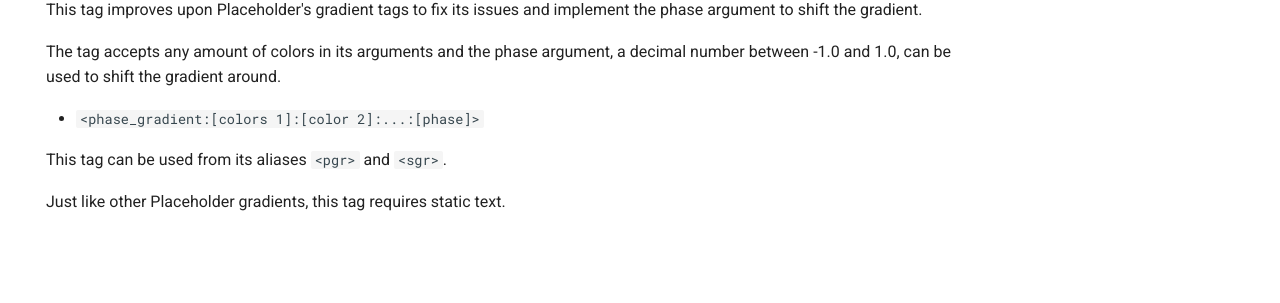
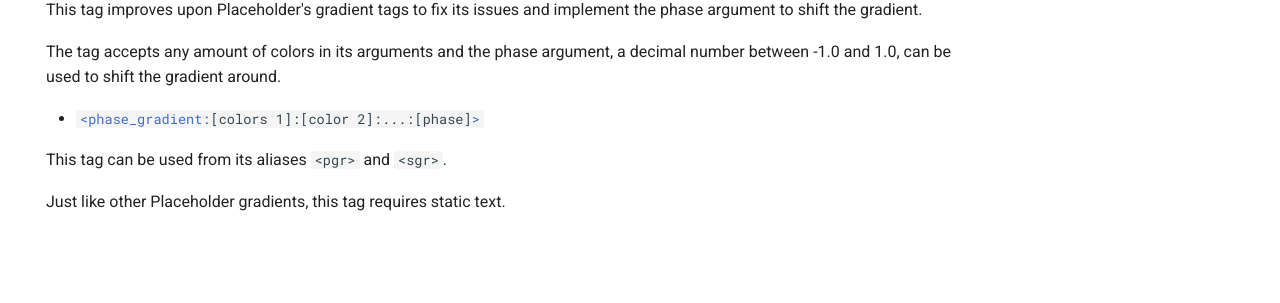
Before and after one commit to Ale32bit/Solstice-docs, an MkDocs documentation site: the page built from docs/textformatting.md, in a window 1280 px wide. Shown: the part 518-821 px from the top of the page. Built offline with MkDocs 1.6.1 and Material for MkDocs 9.7.7, drawn with Linux system fonts in a browser that asks for light colours; plug-ins that fetch from the network failed and are left out; comment, search, counter and statistics services are not loaded; the version menu is left out.

```diff
--- a/docs/textformatting.md
+++ b/docs/textformatting.md
@@ -19,7 +19,7 @@ This tag improves upon Placeholder's gradient tags to fix its issues and impleme
 
 The tag accepts any amount of colors in its arguments and the phase argument, a decimal number between -1.0 and 1.0, can be used to shift the gradient around.
 
-* `<phase_gradient:[colors 1]:[color 2]:...:[phase]>`
+* `#!xml <phase_gradient:[colors 1]:[color 2]:...:[phase]>`
 
 This tag can be used from its aliases `<pgr>` and `<sgr>`.
 
--- a/mkdocs.yml
+++ b/mkdocs.yml
@@ -73,6 +73,7 @@ markdown_extensions:
   - pymdownx.emoji:
       emoji_index: !!python/name:material.extensions.emoji.twemoji
       emoji_generator: !!python/name:material.extensions.emoji.to_svg
+  - pymdownx.inlinehilite
 
 plugins:
   - search
```
Also changed, not shown: docs/index.md (+2 -0 lines).
